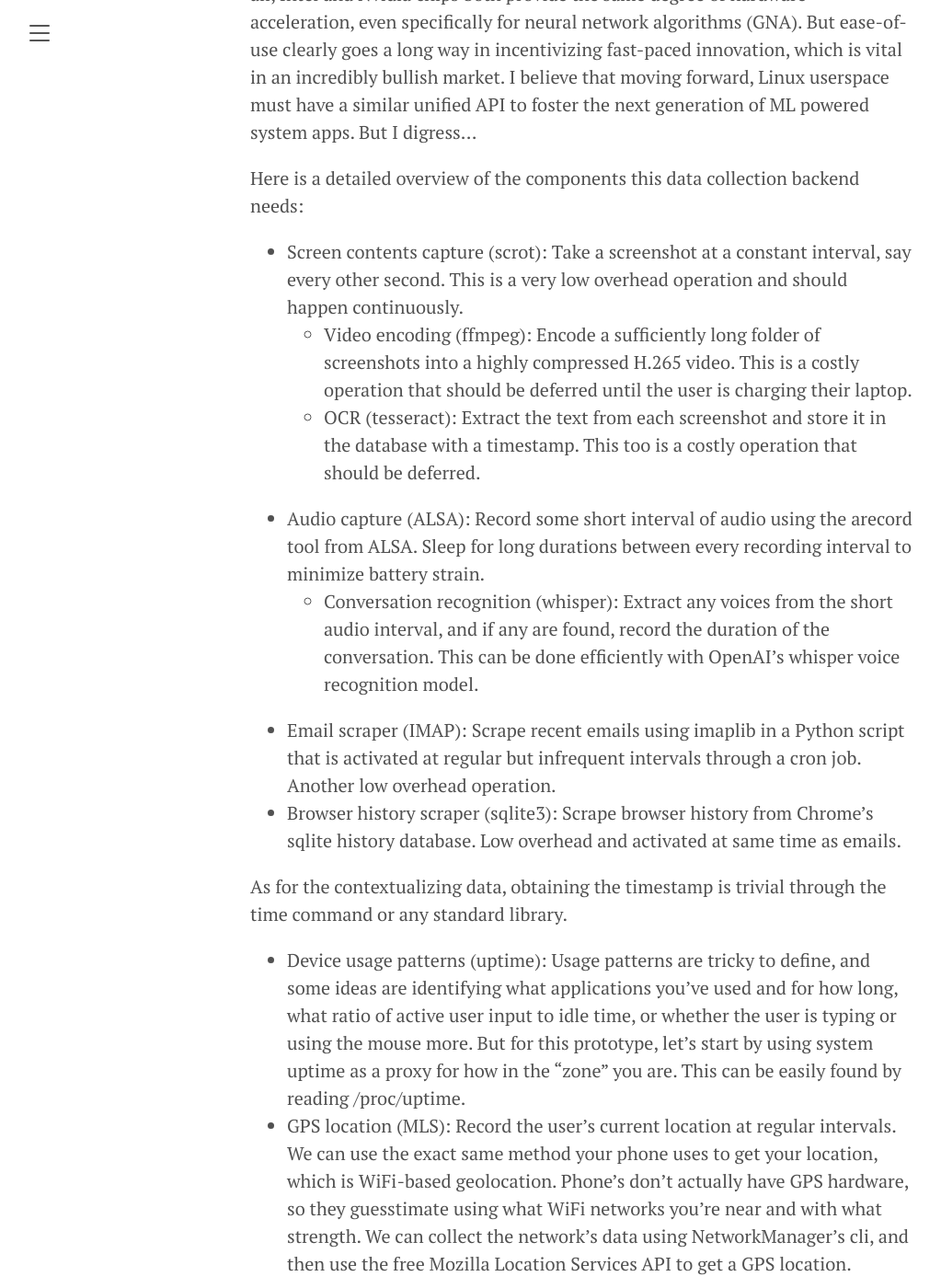
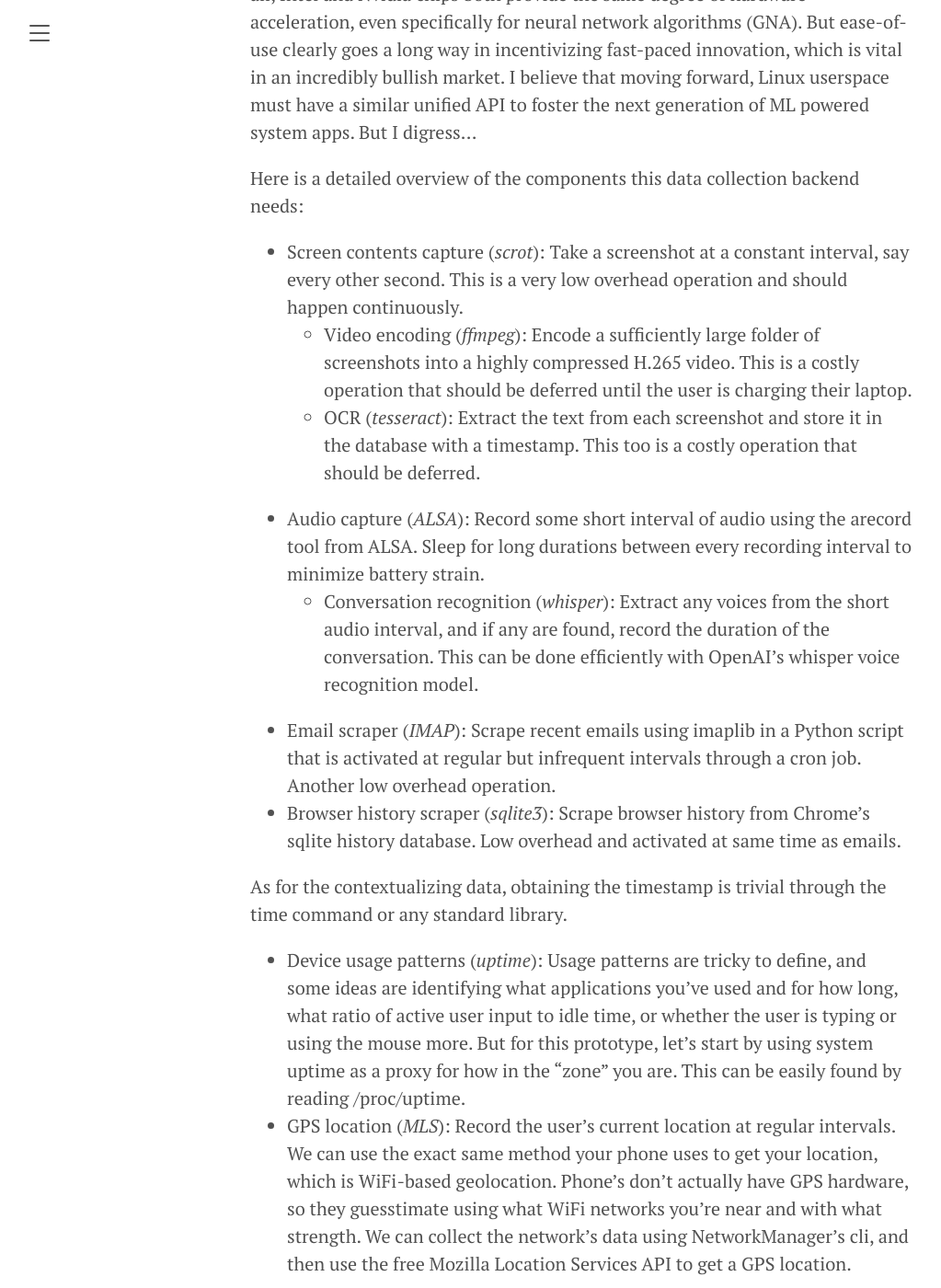
Before and after one commit to chinarjoshi/chinarjoshi.github.io, a Jekyll site: the page built from _posts/desktop/2023-01-04-continuity.md, in a window 1280 px wide and 1400 px high, scrolled down 6827 px. Shown: the whole window at 92% size, without its empty margins (8-1031 px from the left). Built offline with Jekyll 4.4.1, drawn with Linux system fonts in a browser that asks for light colours.

Commit message:
Italisize something

```diff
--- a/_posts/desktop/2023-01-04-continuity.md
+++ b/_posts/desktop/2023-01-04-continuity.md
@@ -69,18 +69,18 @@ Luckily, there isn’t any unique functionality that we can’t replicate oursel
 
 
 Here is a detailed overview of the components this data collection backend needs:
-* Screen contents capture (scrot): Take a screenshot at a constant interval, say every other second. This is a very low overhead operation and should happen continuously.
-   * Video encoding (ffmpeg): Encode a sufficiently long folder of screenshots into a highly compressed H.265 video. This is a costly operation that should be deferred until the user is charging their laptop.
-   * OCR (tesseract): Extract the text from each screenshot and store it in the database with a timestamp. This too is a costly operation that should be deferred.
-* Audio capture (ALSA): Record some short interval of audio using the arecord tool from ALSA. Sleep for long durations between every recording interval to minimize battery strain.
-   * Conversation recognition (whisper): Extract any voices from the short audio interval, and if any are found, record the duration of the conversation. This can be done efficiently with OpenAI’s whisper voice recognition model.
-* Email scraper (IMAP): Scrape recent emails using imaplib in a Python script that is activated at regular but infrequent intervals through a cron job. Another low overhead operation.
-* Browser history scraper (sqlite3): Scrape browser history from Chrome’s sqlite history database. Low overhead and activated at same time as emails.
+* Screen contents capture (*scrot*): Take a screenshot at a constant interval, say every other second. This is a very low overhead operation and should happen continuously.
+   * Video encoding (*ffmpeg*): Encode a sufficiently large folder of screenshots into a highly compressed H.265 video. This is a costly operation that should be deferred until the user is charging their laptop.
+   * OCR (*tesseract*): Extract the text from each screenshot and store it in the database with a timestamp. This too is a costly operation that should be deferred.
+* Audio capture (*ALSA*): Record some short interval of audio using the arecord tool from ALSA. Sleep for long durations between every recording interval to minimize battery strain.
+   * Conversation recognition (*whisper*): Extract any voices from the short audio interval, and if any are found, record the duration of the conversation. This can be done efficiently with OpenAI’s whisper voice recognition model.
+* Email scraper (*IMAP*): Scrape recent emails using imaplib in a Python script that is activated at regular but infrequent intervals through a cron job. Another low overhead operation.
+* Browser history scraper (*sqlite3*): Scrape browser history from Chrome’s sqlite history database. Low overhead and activated at same time as emails.
 
 
 As for the contextualizing data, obtaining the timestamp is trivial through the time command or any standard library.
-* Device usage patterns (uptime): Usage patterns are tricky to define, and some ideas are identifying what applications you’ve used and for how long, what ratio of active user input to idle time, or whether the user is typing or using the mouse more. But for this prototype, let’s start by using system uptime as a proxy for how in the “zone” you are. This can be easily found by reading /proc/uptime.
-* GPS location (MLS): Record the user’s current location at regular intervals. We can use the exact same method your phone uses to get your location, which is WiFi-based geolocation. Phone’s don’t actually have GPS hardware, so they guesstimate using what WiFi networks you’re near and with what strength. We can collect the network’s data using NetworkManager’s cli, and then use the free Mozilla Location Services API to get a GPS location.
+* Device usage patterns (*uptime*): Usage patterns are tricky to define, and some ideas are identifying what applications you’ve used and for how long, what ratio of active user input to idle time, or whether the user is typing or using the mouse more. But for this prototype, let’s start by using system uptime as a proxy for how in the “zone” you are. This can be easily found by reading /proc/uptime.
+* GPS location (*MLS*): Record the user’s current location at regular intervals. We can use the exact same method your phone uses to get your location, which is WiFi-based geolocation. Phone’s don’t actually have GPS hardware, so they guesstimate using what WiFi networks you’re near and with what strength. We can collect the network’s data using NetworkManager’s cli, and then use the free Mozilla Location Services API to get a GPS location.
 
 
 ## How will we store and secure the data?
```
